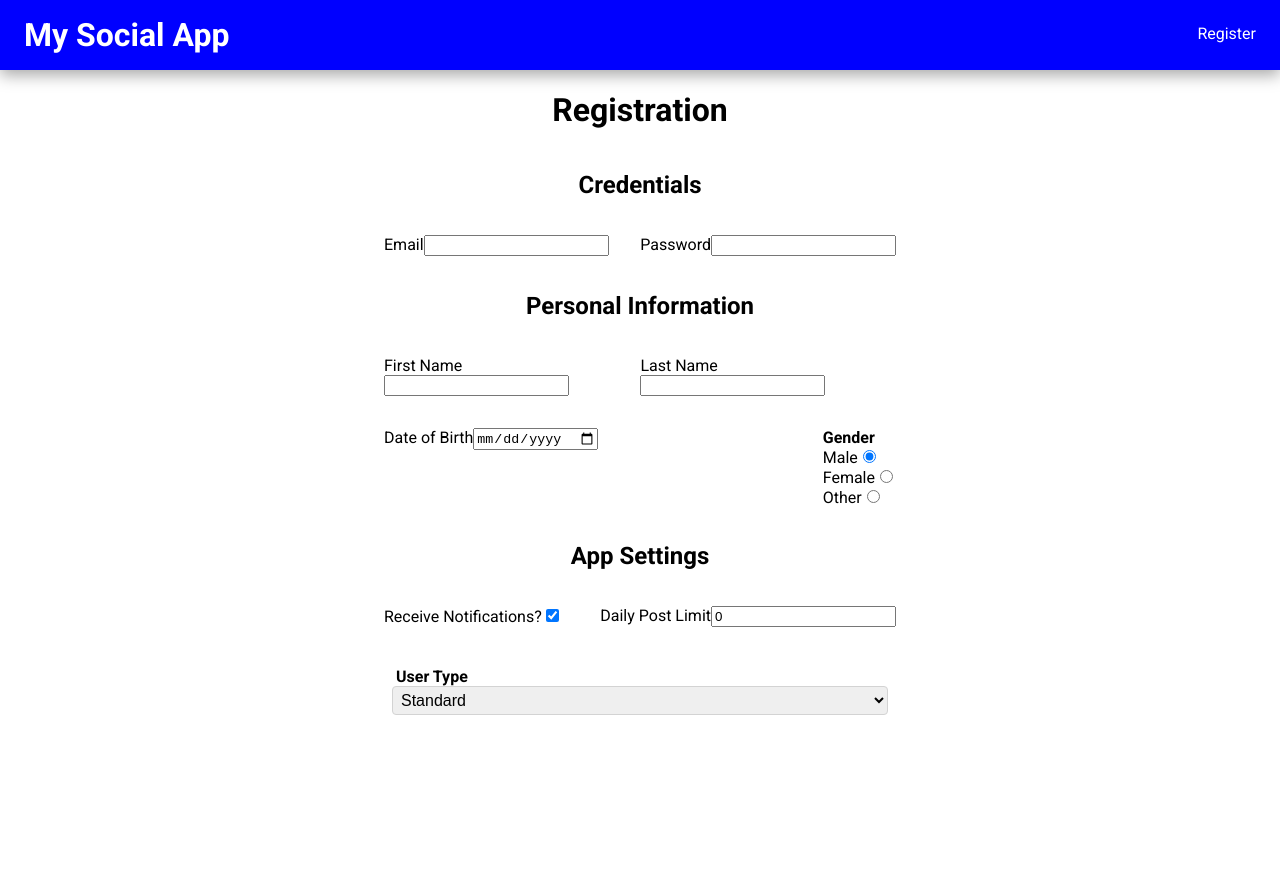
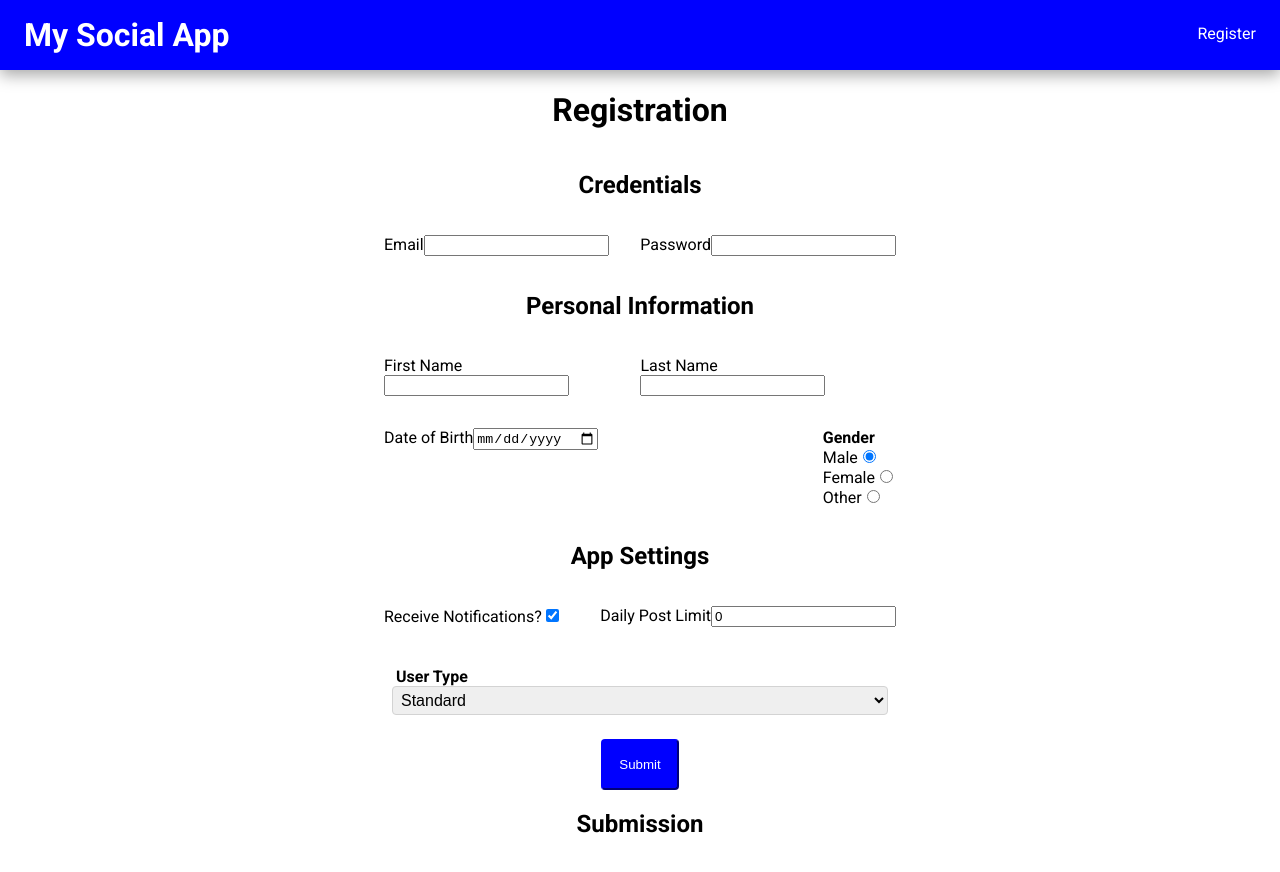
Before and after one commit to coding-with-dogs-2024/writing-tests-with-rtl, a React (Vite) app: page /register in a window 1280 px wide. Shown: the top 872 px of the page. Before the commit the page ends 800 px from the top, so only its background shows below. Built offline with nearby package versions, Linux system fonts and the light colour scheme.

Commit message:
Adding form submission functionality

```diff
--- a/src/components/Content/Registration/index.tsx
+++ b/src/components/Content/Registration/index.tsx
@@ -4,8 +4,10 @@ import { Radio } from '../../UI/Form/Radio';
 import { Checkbox } from '../../UI/Form/Checkbox';
 import { useImmer } from 'use-immer';
 import type { ChangeEvent } from 'react';
+import { useState } from 'react';
 import type { FormOption } from '../../UI/Form/types';
 import { Select } from '../../UI/Form/Select';
+import { Button } from '../../UI/Button';
 
 type Gender = 'male' | 'female' | 'other';
 type UserType = 'standard' | 'admin';
@@ -21,7 +23,7 @@ const USER_TYPE_OPTIONS: ReadonlyArray<FormOption<UserType>> = [
 	{ value: 'admin', label: 'Admin' }
 ];
 
-type State = Readonly<{
+type FormState = Readonly<{
 	firstName: string;
 	lastName: string;
 	email: string;
@@ -34,13 +36,13 @@ type State = Readonly<{
 }>;
 
 type UseRegistrationFormReturn = Readonly<{
-	state: State;
+	state: FormState;
 	onInputChange: (e: ChangeEvent<HTMLInputElement>) => void;
 	onSelectChange: (e: ChangeEvent<HTMLSelectElement>) => void;
 }>;
 
 const useRegistrationForm = (): UseRegistrationFormReturn => {
-	const [state, setState] = useImmer<State>({
+	const [state, setState] = useImmer<FormState>({
 		firstName: '',
 		lastName: '',
 		dailyPostLimit: 0,
@@ -52,7 +54,11 @@ const useRegistrationForm = (): UseRegistrationFormReturn => {
 		userType: 'standard'
 	});
 
-	const onChange = (name: keyof State, value: string, checked: boolean) => {
+	const onChange = (
+		name: keyof FormState,
+		value: string,
+		checked: boolean
+	) => {
 		setState((draft) => {
 			switch (name) {
 				case 'dailyPostLimit':
@@ -75,14 +81,14 @@ const useRegistrationForm = (): UseRegistrationFormReturn => {
 	};
 
 	const onInputChange = (event: ChangeEvent<HTMLInputElement>) => {
-		const name = event.target.name as keyof State;
+		const name = event.target.name as keyof FormState;
 		const value = event.target.value;
 		const checked = event.target.checked;
 		onChange(name, value, checked);
 	};
 
 	const onSelectChange = (event: ChangeEvent<HTMLSelectElement>) => {
-		const name = event.target.name as keyof State;
+		const name = event.target.name as keyof FormState;
 		const value = event.target.value;
 		onChange(name, value, false);
 	};
@@ -94,8 +100,24 @@ const useRegistrationForm = (): UseRegistrationFormReturn => {
 	};
 };
 
+type FormSubmissionReturn = Readonly<{
+	submission: string;
+	doSubmit: () => void;
+}>;
+
+const useFormSubmission = (currentState: FormState): FormSubmissionReturn => {
+	const [submission, setSubmission] = useState<string>('');
+
+	const doSubmit = () => setSubmission(JSON.stringify(currentState));
+	return {
+		submission,
+		doSubmit
+	};
+};
+
 export const Registration = () => {
 	const { state, onInputChange, onSelectChange } = useRegistrationForm();
+	const { submission, doSubmit } = useFormSubmission(state);
 	return (
 		<div className={classes.registration}>
 			<h1>Registration</h1>
@@ -180,6 +202,15 @@ export const Registration = () => {
 					/>
 				</div>
 			</section>
+			<section>
+				<Button color="primary" onClick={doSubmit}>
+					Submit
+				</Button>
+			</section>
+			<section>
+				<h2>Submission</h2>
+				<p>{submission}</p>
+			</section>
 		</div>
 	);
 };
```
